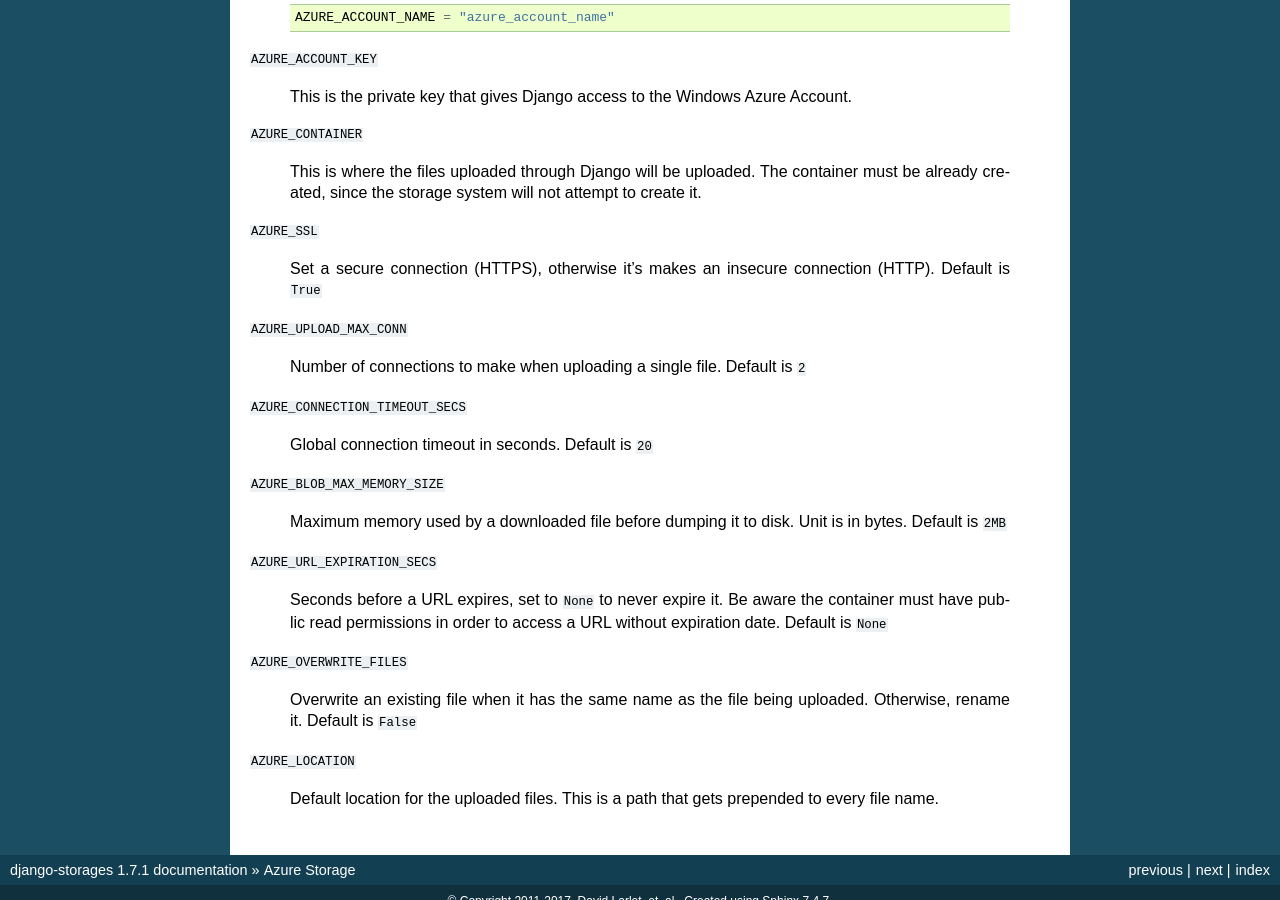
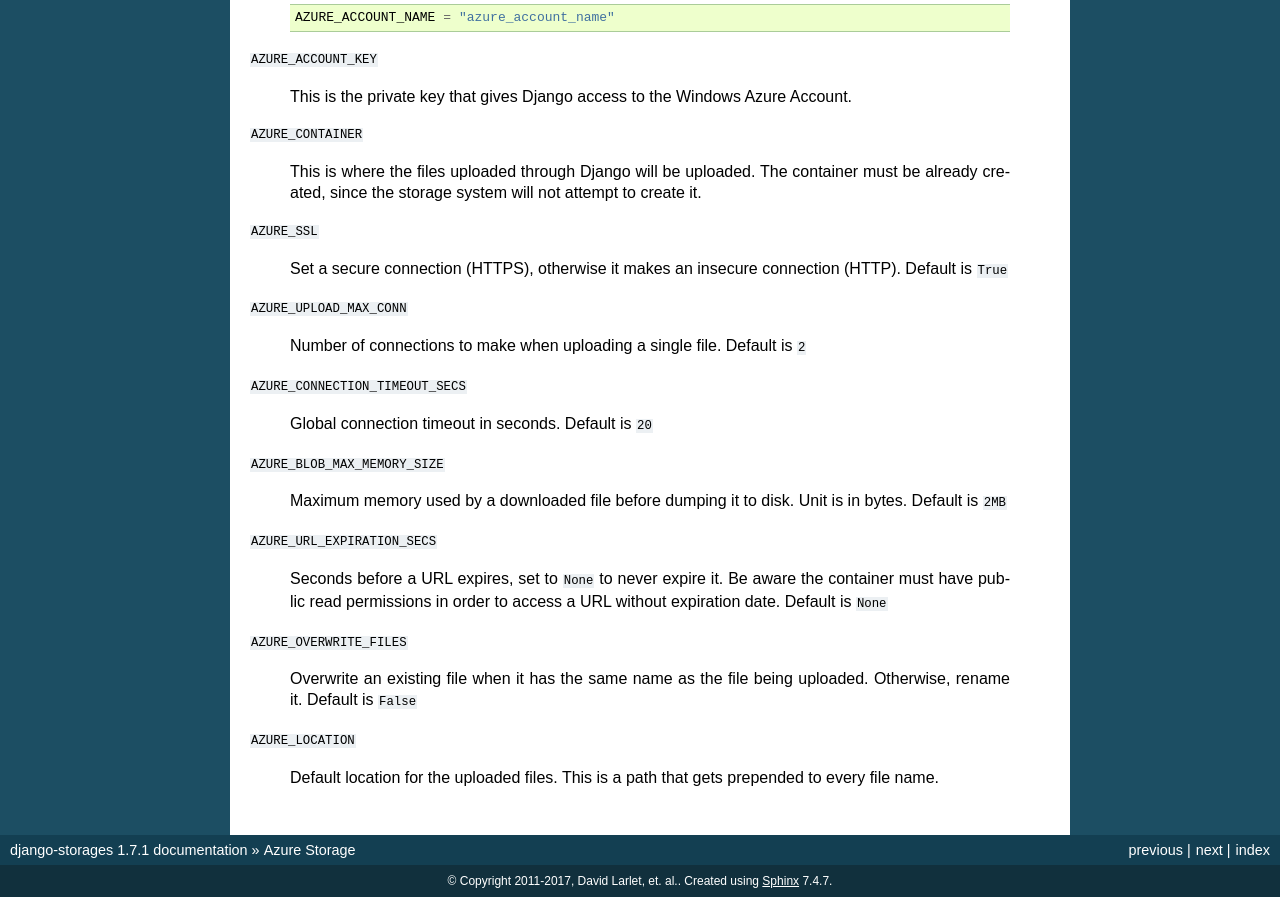
Before and after one commit to jschneier/django-storages, a Sphinx documentation site: the page built from docs/backends/azure.rst, in a window 1280 px wide and 900 px high, scrolled down 1430 px. Built offline with Sphinx 7.4.7, drawn with Linux system fonts in a browser that asks for light colours; some of the changed text lies outside the part shown.

```diff
--- a/docs/backends/azure.rst
+++ b/docs/backends/azure.rst
@@ -9,7 +9,7 @@ Notes
 
 Be aware Azure file names have some extra restrictions. They can't:
 
-  - end with dot (``.``) or slash (``/``)
+  - end with a dot (``.``) or slash (``/``)
   - contain more than 256 slashes (``/``)
   - be longer than 1024 characters
 
@@ -97,7 +97,7 @@ The following settings are available:
 
 ``AZURE_SSL``
 
-    Set a secure connection (HTTPS), otherwise it's makes an insecure connection (HTTP). Default is ``True``
+    Set a secure connection (HTTPS), otherwise it makes an insecure connection (HTTP). Default is ``True``
 
 ``AZURE_UPLOAD_MAX_CONN``
 
```
